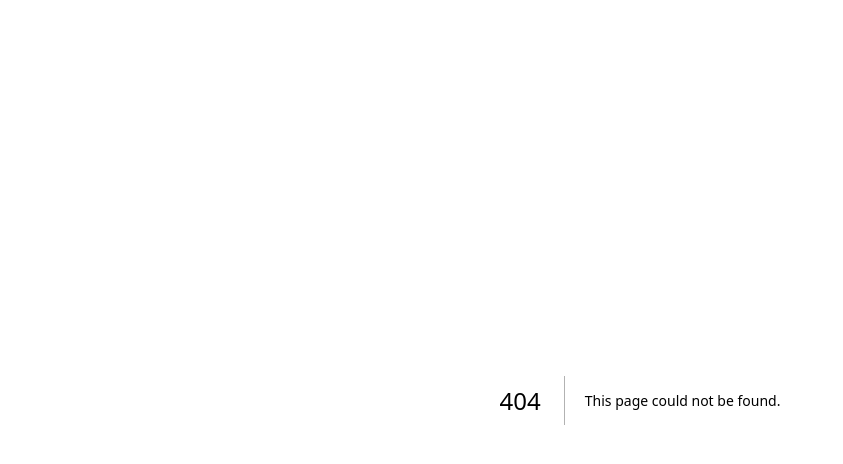
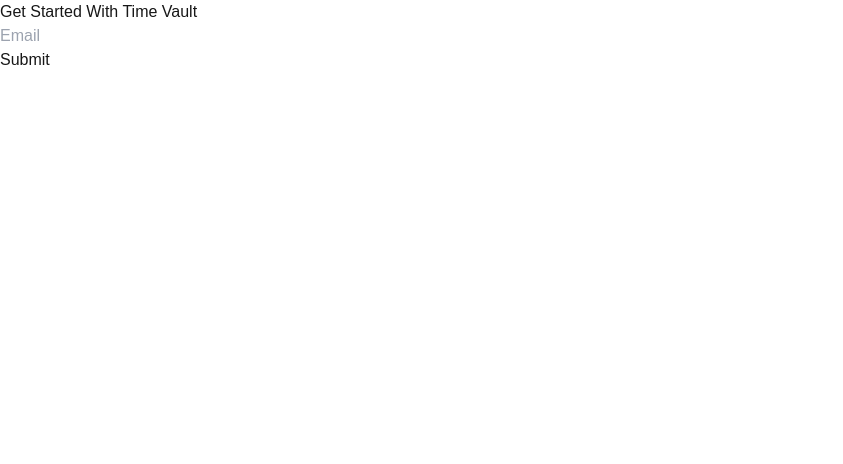
Before and after one commit to JaQubus/TImeVault, a Next.js app in the folder time-vault/: page /getting-started in a window 1280 px wide. Before the commit this address had no page. Shown: the top 464 px of the page, without its empty margins (0-843 px from the left). Built offline with nearby package versions, Linux system fonts and the light colour scheme.

Commit message:
getting started now works, redirects need to add safe feature so onone gets on wrong site if they shouldnt

```diff
--- /dev/null
+++ b/time-vault/app/actions/navigate.tsx
@@ -0,0 +1,6 @@
+"use server";
+import { redirect } from "next/navigation";
+
+export async function navigate(location: string) {
+  redirect("/" + location);
+}
--- a/time-vault/app/apiLinks.ts
+++ b/time-vault/app/apiLinks.ts
@@ -2,6 +2,7 @@
 
 const ApiLinks = {
   snedForm: host + "/send-form",
+  sendEmail: host + "/send-email",
 } as const;
 
 export default ApiLinks;
--- a/time-vault/app/form/page.tsx
+++ b/time-vault/app/form/page.tsx
@@ -7,6 +7,7 @@
 import PageTemplate from "../templates/pageTemplate";
 import FormErrorWrap from "../templates/formErrorWrap";
 import { argv0 } from "process";
+import FormErrorParahraph from "../templates/formErrorParagraph";
 
 const Form = () => {
   type FormProps = DefaultForm;
@@ -50,9 +51,9 @@
               placeholder="Your Target"
               name="target"
             />
-            {errors.target && (
-              <p style={{ color: "red" }}>{errors.target.message}</p>
-            )}
+            <FormErrorParahraph
+              errorObject={errors.target}
+            ></FormErrorParahraph>
           </div>
           <div>
             <label htmlFor="target">Due:</label>
@@ -73,9 +74,7 @@
               placeholder="Due Year"
               name="due"
             />
-            {errors.target && (
-              <p style={{ color: "red" }}>{errors.due?.message}</p>
-            )}
+            <FormErrorParahraph errorObject={errors.due}></FormErrorParahraph>
           </div>
           <button type="submit" disabled={isSubmitting}>
             Submit
--- /dev/null
+++ b/time-vault/app/getting-started/page.tsx
@@ -0,0 +1,65 @@
+"use client";
+
+import { SubmitHandler, useForm } from "react-hook-form";
+import PageTemplate from "../templates/pageTemplate";
+import OLF from "../OneLastFetch";
+import ApiLinks from "../apiLinks";
+import FormErrorWrap from "../templates/formErrorWrap";
+import Regex from "../regex";
+import FormErrorParahraph from "../templates/formErrorParagraph";
+import { navigate } from "../actions/navigate";
+
+type FormProps = {
+  email: string | null;
+};
+
+export default function gettingStarted() {
+  const {
+    register,
+    handleSubmit,
+    formState: { errors, isSubmitting },
+    getValues,
+    setError,
+  } = useForm<FormProps>();
+
+  const onSubmit: SubmitHandler<FormProps> = async (data) => {
+    try {
+      navigate("form");
+      const response = await OLF.post(ApiLinks.sendEmail, data);
+      //tu winno byc ale raziena backendu ni ma      navigate("form");
+      console.log("Form submitted successfully", response);
+    } catch (error) {
+      console.error("Error submitting form", error);
+    }
+  };
+  return (
+    <PageTemplate>
+      Get Started With Time Vault
+      <form onSubmit={handleSubmit(onSubmit)}>
+        <FormErrorWrap>
+          <input
+            id="email"
+            {...register("email", {
+              validate: (email) => {
+                if (!Regex.emailRegistration.test(email ?? ""))
+                  return "email must be correct";
+                return true;
+              },
+              required: {
+                value: true,
+                message: "Email is required to continue",
+              },
+            })}
+            type="email"
+            placeholder="Email"
+            name="email"
+          />
+          <FormErrorParahraph errorObject={errors.email}></FormErrorParahraph>
+        </FormErrorWrap>
+        <button type="submit" disabled={isSubmitting}>
+          Submit
+        </button>
+      </form>
+    </PageTemplate>
+  );
+}
--- /dev/null
+++ b/time-vault/app/regex.ts
@@ -0,0 +1,6 @@
+const Regex = {
+  password: /^[a-zA-Z0-9!@#$%^&*(),.?":{}|<>[\]\\\/`~'=_+\-]+$/,
+  emailRegistration: /^[a-z0-9._%+-]+@[a-z0-9.-]+\.[a-z]{2,4}$/,
+};
+
+export default Regex;
--- /dev/null
+++ b/time-vault/app/templates/formErrorParagraph.tsx
@@ -0,0 +1,14 @@
+import React from "react";
+import { FieldError } from "react-hook-form";
+
+type FormErrorPropsParagraph = {
+  errorObject: FieldError | undefined;
+};
+
+const FormErrorParahraph = ({ errorObject }: FormErrorPropsParagraph) => {
+  return (
+    <>{errorObject && <p className="text-rose-800">{errorObject.message}</p>}</>
+  );
+};
+
+export default FormErrorParahraph;
--- a/time-vault/app/types.ts
+++ b/time-vault/app/types.ts
@@ -8,4 +8,5 @@
   userId: string | null;
   email: string | null;
   username: string | null;
+  canContinue: boolean | null;
 };
--- a/time-vault/app/userContextProvider.tsx
+++ b/time-vault/app/userContextProvider.tsx
@@ -12,6 +12,7 @@
   setUserId: React.Dispatch<SetStateAction<AppUser["userId"]>>;
   setUsername: React.Dispatch<SetStateAction<AppUser["username"]>>;
   setEmail: React.Dispatch<SetStateAction<AppUser["email"]>>;
+  setCanContinue: React.Dispatch<SetStateAction<AppUser["canContinue"]>>;
 };
 
 export const UserContext = createContext<ContextType | null>(null);
@@ -22,6 +23,9 @@
   const [username, setUsername] = useState<AppUser["username"]>(null);
   const [userId, setUserId] = useState<AppUser["userId"]>(null);
   const [email, setEmail] = useState<AppUser["email"]>(null);
+  const [canContinue, setCanContinue] = useState<AppUser["canContinue"] | null>(
+    null,
+  );
 
   return (
     <UserContext.Provider
@@ -32,6 +36,8 @@
         setUserId,
         email,
         setEmail,
+        canContinue,
+        setCanContinue,
       }}
     >
       {children}
```
